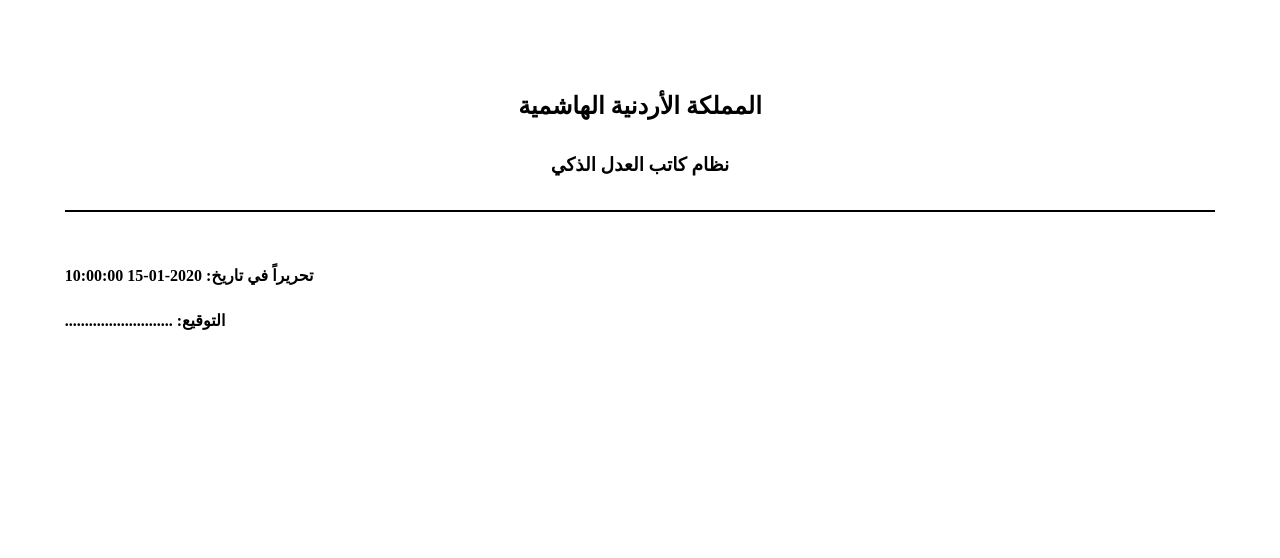
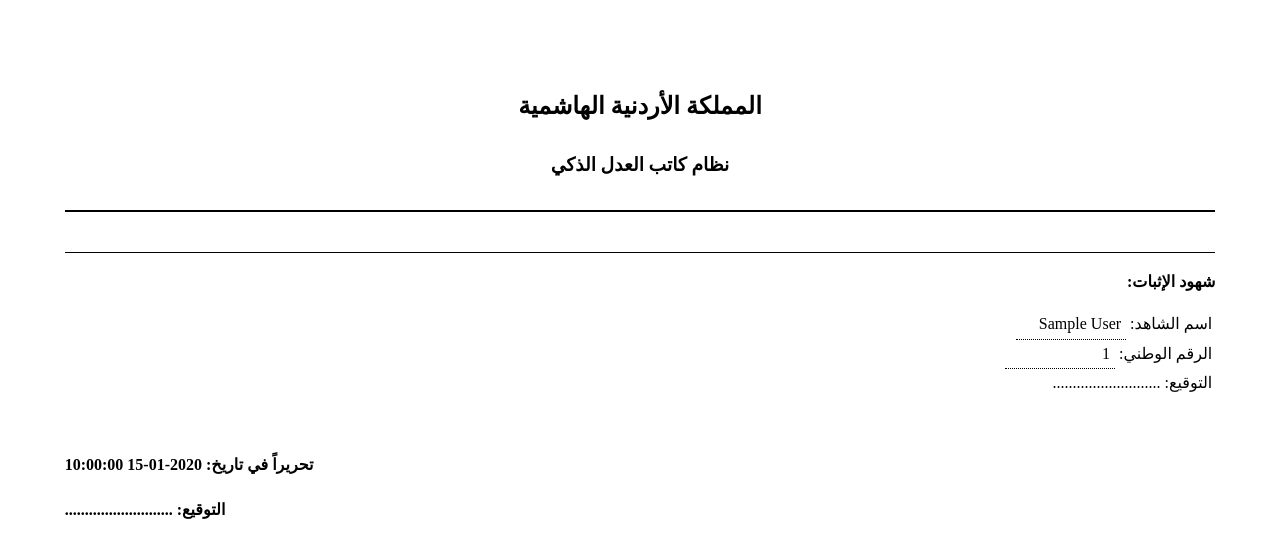
Before and after one commit to mohsen242424/smart-notary-api, a Python web app: template templates/base.html in a window 1280 px wide. Shown: the top 558 px of the page. Run offline with Jinja, Linux system fonts and the light colour scheme; the template is opened without the code that fills it: most values are stand-ins (such as "Sample title", 1, 10 or a date in 2020); some web fonts are replaced.

Commit message:
Update witness section and styling in base.html

```diff
--- a/templates/base.html
+++ b/templates/base.html
@@ -5,7 +5,6 @@
     <style>
         @font-face {
             font-family: 'Amiri';
-            /* تأكد أن ملف Amiri-Regular.ttf موجود في مجلد fonts */
             src: url('fonts/Amiri-Regular.ttf') format('truetype');
         }
         body {
@@ -27,14 +26,18 @@
         }
         .variable {
             border-bottom: 1px dotted #000;
-            padding: 0 10px;
+            padding: 0 5px;
             display: inline-block;
             min-width: 100px;
         }
-        .national-id-box {
-            border: 1px solid #000;
-            padding: 2px 5px;
-            letter-spacing: 3px;
+        .witness-section {
+            margin-top: 40px;
+            border-top: 1px double #000;
+            padding-top: 15px;
+        }
+        .witness-table {
+            width: 100%;
+            margin-top: 10px;
         }
     </style>
     {% block head %}{% endblock %}
@@ -44,9 +47,28 @@
         <h2>المملكة الأردنية الهاشمية</h2>
         <h3>نظام كاتب العدل الذكي</h3>
     </div>
+
     <div class="main-content">
         {% block content %}{% endblock %}
     </div>
+
+    {% if witnesses %}
+    <div class="witness-section">
+        <strong>شهود الإثبات:</strong>
+        <table class="witness-table">
+            <tr>
+                {% for witness in witnesses %}
+                <td style="width: 50%; vertical-align: top;">
+                    اسم الشاهد: <span class="variable">{{ witness.full_name }}</span><br>
+                    الرقم الوطني: <span class="variable">{{ witness.national_id }}</span><br>
+                    التوقيع: ...........................
+                </td>
+                {% endfor %}
+            </tr>
+        </table>
+    </div>
+    {% endif %}
+
     <div class="footer">
         <p>تحريراً في تاريخ: {{ date }}</p>
         <p>التوقيع: ...........................</p>
```
